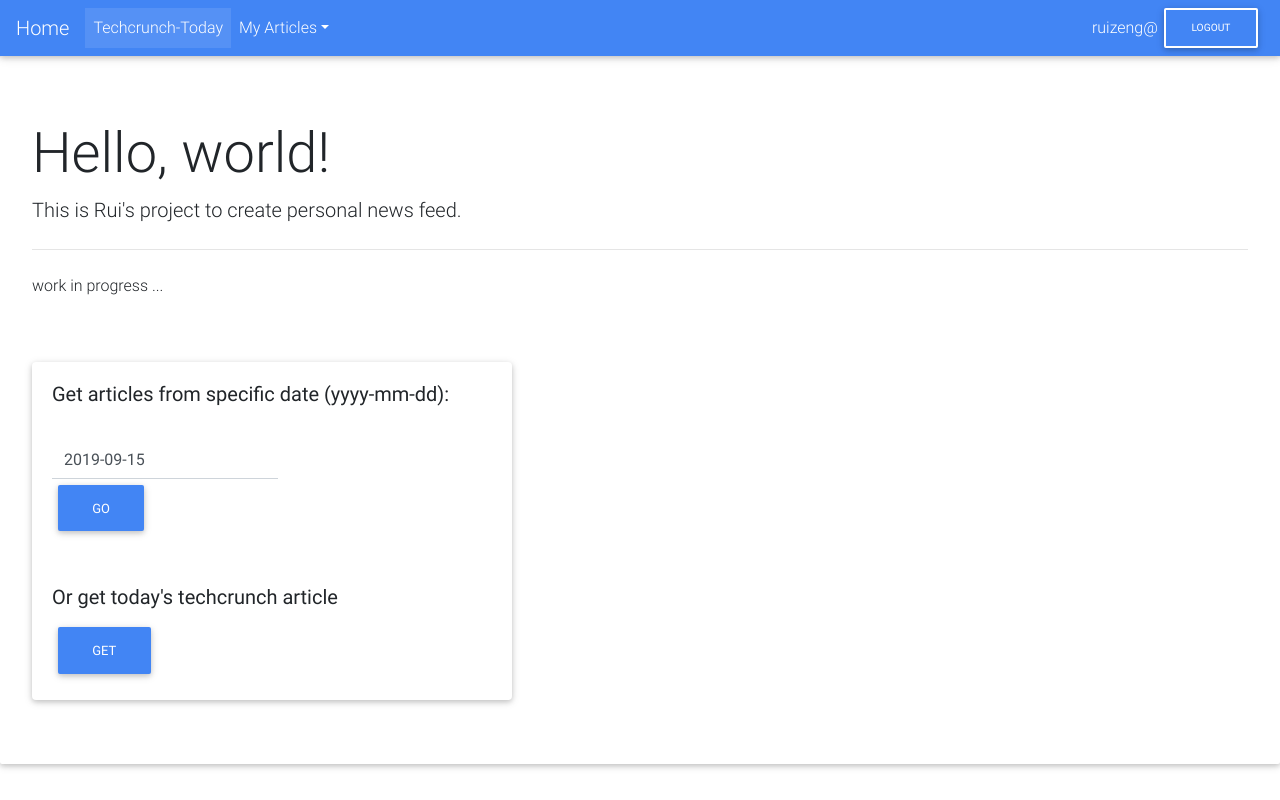
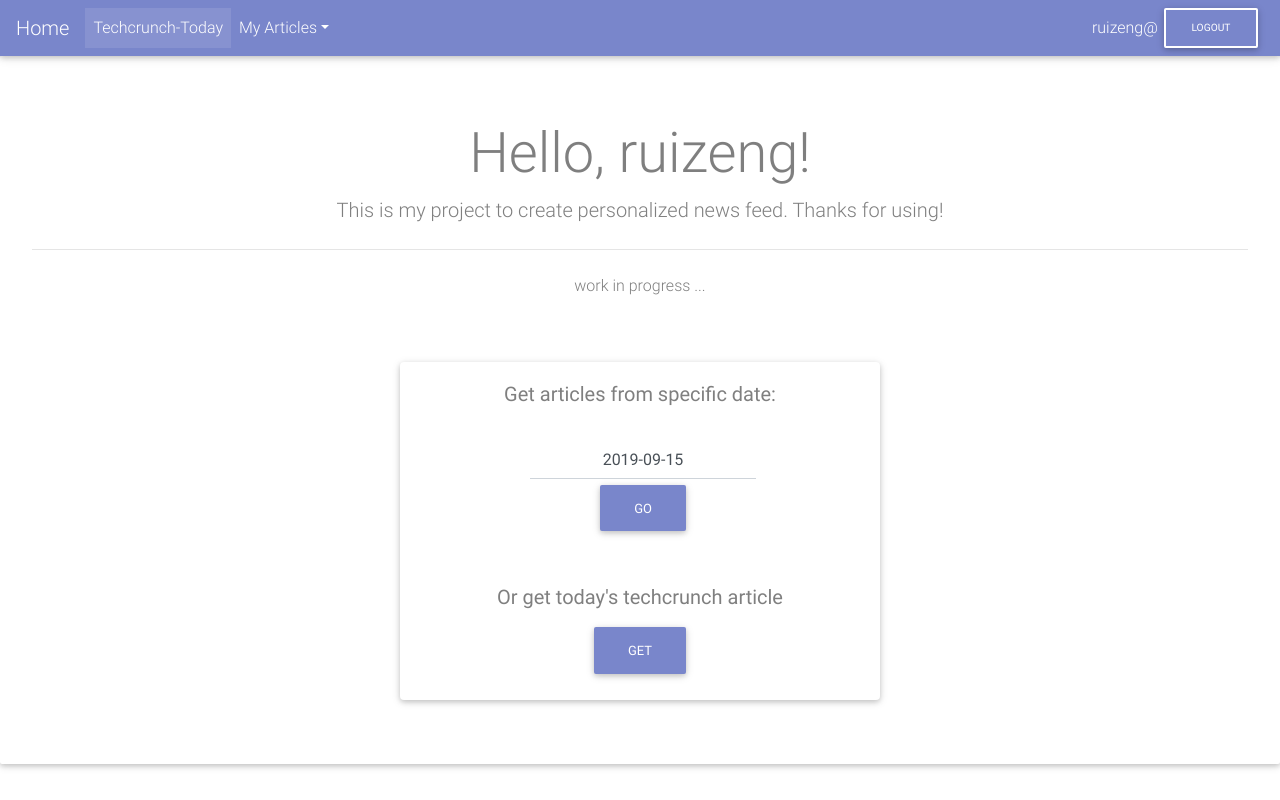
Before and after one commit to Raymenes/PersonalNewsFeed, a Flask app: page / in a window 1280 px wide. Run offline with Flask 2, Linux system fonts and the light colour scheme; some libraries are stand-ins or nearby versions.

Commit message:
UI Rework

```diff
--- a/eb-flask/static/css/datepicker.css
+++ b/eb-flask/static/css/datepicker.css
@@ -1,8 +1,10 @@
 .jquery-datepicker {
     position: relative;
+    text-align: center;
   }
   .jquery-datepicker__input {
     position: relative;
+    text-align: center;
   }
   .jquery-datepicker__input:focus {
     /* overwrite border style to avoid blinking on click */
@@ -78,7 +80,7 @@
     color: #fff;
   }
   .jquery-datepicker__panel .jquery-datepicker__day.-is--selected {
-    background-color: #005eb8;
+    background-color: #7986cb;
   }
   .jquery-datepicker__panel .jquery-datepicker__day.-is--selected span {
     color: #fff;
--- a/eb-flask/templates/base.html
+++ b/eb-flask/templates/base.html
@@ -35,7 +35,7 @@
 </head>
 <body>
   <!--Navbar-->
-  <nav class="navbar navbar-expand-lg navbar-dark primary-color">
+  <nav class="navbar navbar-expand-lg navbar-dark" style="background-color:#7986cb">
     <!-- Navbar brand -->
     <a class="navbar-brand" href="/">Home</a>
 
@@ -64,10 +64,11 @@
         <li class="nav-item dropdown">
           <a class="nav-link dropdown-toggle" id="navbarDropdownMenuLink" data-toggle="dropdown"
             aria-haspopup="true" aria-expanded="false">My Articles</a>
-          <div class="dropdown-menu dropdown-primary" aria-labelledby="navbarDropdownMenuLink">
-            <a class="dropdown-item" href="/User/{{session['uid']}}/Like">Liked</a>
-            <a class="dropdown-item" href="/User/{{session['uid']}}/Dislike">Disliked</a>
-            <a class="dropdown-item" href="/User/{{session['uid']}}/Uncertain">Uncertains</a>
+          <div class="dropdown-menu dropdown-primary" aria-labelledby="navbarDropdownMenuLink"
+          style="background-color:#7986cb">
+            <a class="dropdown-item white-text border-0 w-100" href="/User/{{session['uid']}}/Like">Liked</a>
+            <a class="dropdown-item white-text border-0 w-100" href="/User/{{session['uid']}}/Dislike">Disliked</a>
+            <a class="dropdown-item white-text border-0 w-100" href="/User/{{session['uid']}}/Uncertain">Uncertains</a>
           </div>
         </li>
 
--- a/eb-flask/templates/index.html
+++ b/eb-flask/templates/index.html
@@ -2,34 +2,37 @@
 
 {% block content %}
 
-<div class="jumbotron">
-
+<div class="jumbotron text-center text-black-50">
+    {% if session['uid'] %}
+    <h1 class="display-4">Hello, {{session['uid']}}!</h1>
+    {% else %}
     <h1 class="display-4">Hello, world!</h1>
-    <p class="lead">This is Rui's project to create personal news feed.</p>
+    {% endif %}
+    <p class="lead">This is my project to create personalized news feed. Thanks for using!</p>
     <hr class="my-4">
     <p>work in progress ...</p>
 
       <br>
       <br>
-      <div class="card" style="width: 30rem;">
+      <div class="card mx-auto text-center" style="width: 30rem;">
         <div class="card-body">
 
-          <form class="form-inline" method="POST" action="/">
-            <h5 class="card-title">Get articles from specific date (yyyy-mm-dd):</h5>
-            <div class="md-form w-50 input-group">
-              <div class="jquery-datepicker">
+            <h5 class="card-title text-center">Get articles from specific date:</h5>
+            <form class="form-inline" method="POST" action="/">
+
+            <div class="md-form w-50 input-group mx-auto">
+                <div class="jquery-datepicker">
                 <input type="text" name="date" class="form-control jquery-datepicker__input">
                 <input type="hidden" name="action" value="pickdate">
-                <button class="btn btn-primary" type="submit">Go</button>
-              </div>
+                <button class="btn white-text" type="submit" style="background-color:#7986cb">Go</button>
+                </div>
             </div>
-          </form>
-
+            </form>
 
           <br>
 
           <h5 class="card-title">Or get today's techcrunch article</h5>
-          <a href="/Techcrunch/today" class="btn btn-primary">Get</a>
+          <a href="/Techcrunch/today" class="btn white-text" style="background-color:#7986cb">Get</a>
 
         </div>
       </div>
```
Also changed, not shown: eb-flask/templates/daily_news_summary.html (+26 -17 lines), eb-flask/templates/user_preference.html (+9 -5 lines), README.md.
